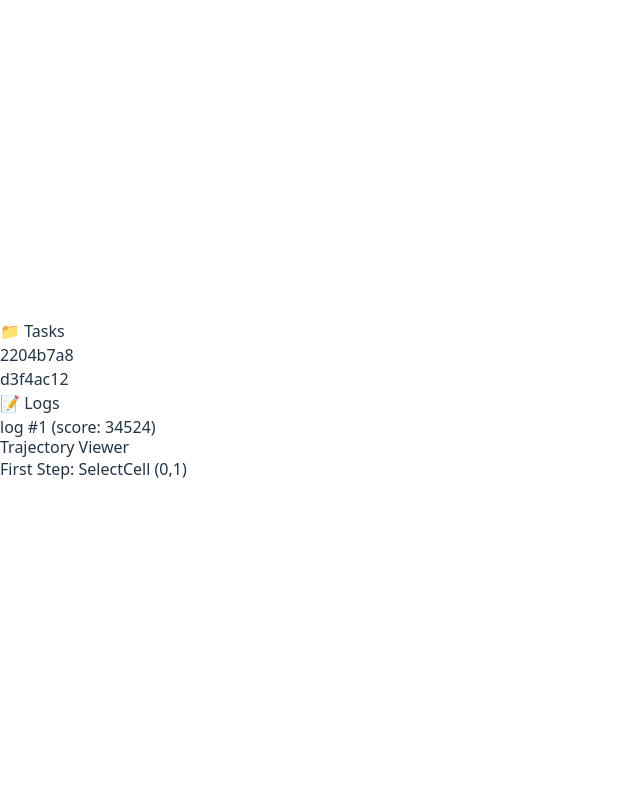
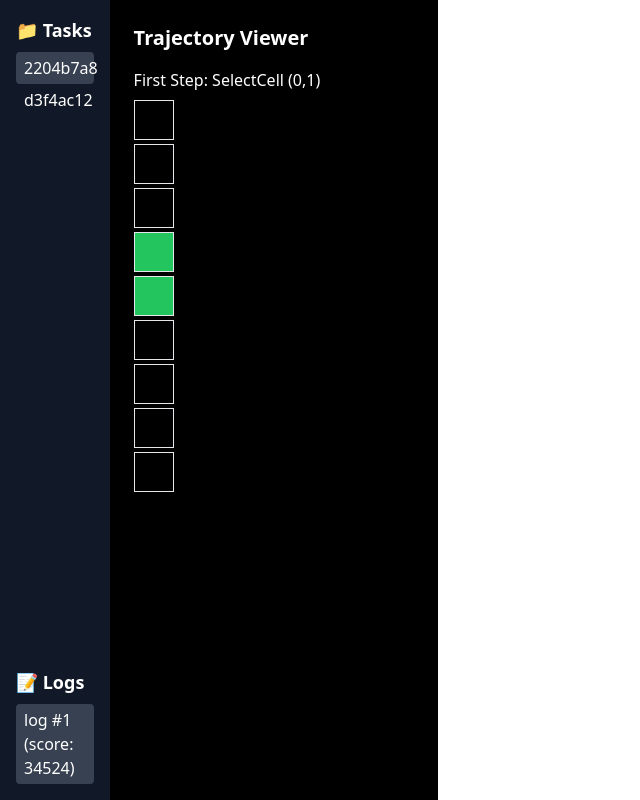
Before and after one commit to SejinKimm/ARCTrajViewer, a React (Vite) app: page / in a window 1280 px wide. Shown: the whole page, without its empty margins (0-640 px from the left). Built offline with nearby package versions, Linux system fonts and the light colour scheme.

Commit message:
modify tailwind config file

```diff
--- a/tailwind.config.js
+++ b/tailwind.config.js
@@ -1,8 +1,11 @@
 /** @type {import('tailwindcss').Config} */
 export default {
-  content: [],
+  content: [
+    "./index.html",
+    "./src/**/*.{js,ts,jsx,tsx}"
+  ],
   theme: {
     extend: {},
   },
   plugins: [],
-}
+};
```
